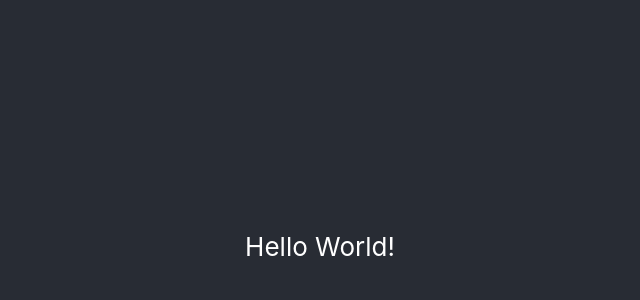
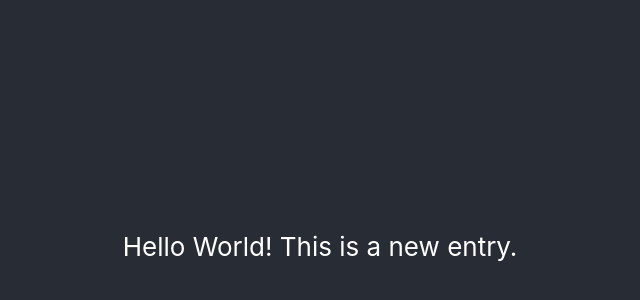
Before and after one commit to JensLe97/jlwebsite, a React (Create React App) app: page / in a window 1280 px wide. Shown: the part 154-454 px from the top of the page, without its empty margins (320-960 px from the left). Built offline with nearby package versions, Linux system fonts and the light colour scheme.

Commit message:
Change a test sentence

```diff
--- a/src/App.js
+++ b/src/App.js
@@ -6,6 +6,7 @@ function App() {
       <header className="App-header">
         <p>
           Hello World!
+          This is a new entry.
         </p>
       </header>
     </div>
```
